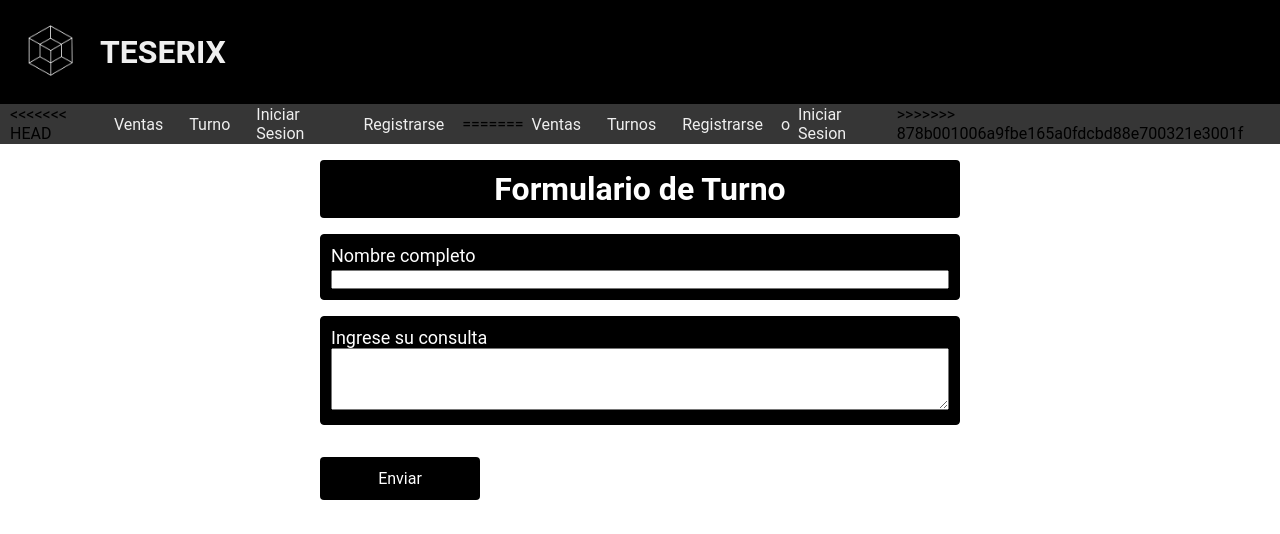
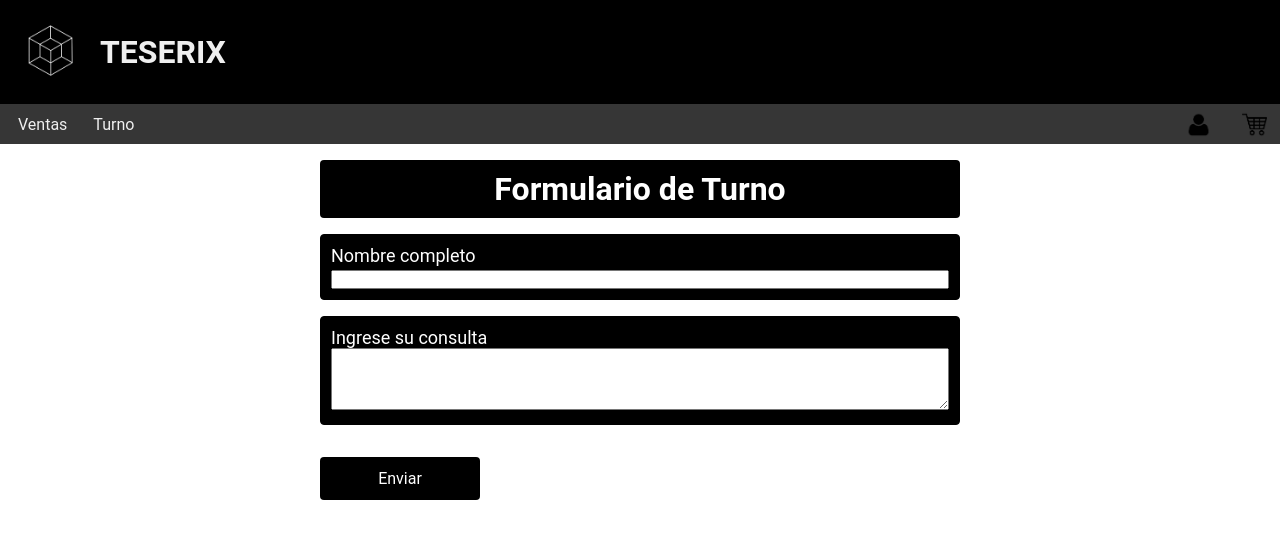
Before and after one commit to martina04luaces/proyecto-final-teserix, a PHP site: page /proyfinallopez/turno.php in a window 1280 px wide. Shown: the top 534 px of the page. Run offline with PHP 8.4, Linux system fonts and the light colour scheme.

Commit message:
comiteo reparacion de errores de diseño

```diff
--- a/assets/styles/styleturno.css
+++ b/assets/styles/styleturno.css
@@ -120,6 +120,13 @@ input{
 #reference{
     opacity: 0;
 }
+.ima2{
+    display: flex;
+    justify-content: center;
+    height: 25px;
+    width: 25px;
+    margin-right: 13px;
+}
 @media (max-width:700px){
     .boton{
         width: 100%;
--- a/turno.php
+++ b/turno.php
@@ -20,37 +20,20 @@
 
         <nav>
             <ul class="menu">
-<<<<<<< HEAD
                 <div class="links-to">
                     <li><a href='index.php'>Ventas</a></li>
                     <li><a href='turno.php'>Turno</a></li>
                 </div>
                 <div class="session-info">
                     <li class="usuario"><?php
-                    session_start();
                     if(isset($_SESSION['username'])) {
-                        echo '<p>Bienvenido, '. $_SESSION['username']. '.</p> ';
-                        echo '<a href="closesession.php">Cerrar sesión</a>';
+                        echo '<a href="usuario.php"><img class="ima2" src="assets/images/user.png" style="margin-right: 5px; text-align: center;">'.$_SESSION['username'].'</a>';
                     }
                     else{
-                        session_destroy();
-                        echo '<a href="login.php">Iniciar Sesion</a> <a href="registro.php">Registrarse</a>';
-                    }?></li>
+                        echo '<a href="login.php"><img class="ima2" src="assets/images/user.png"></a>';
+                    } ?></li>
+                    <li><a href="carrito.php"><img class="ima2" src="assets/images/carrito.png"></a></li>
                 </div>
-=======
-                <li><a href='index.php'>Ventas</a></li>
-                <li><a href='turno.php'>Turnos</a></li>
-                <li class="usuario"><?php
-                session_start();
-                if(isset($_SESSION['username'])) {
-                    echo '<p>Bienvenido, '. $_SESSION['username']. '.</p> ';
-                    echo '<a href="closesession.php">Cerrar sesión</a>';
-                }
-                else{
-                    session_destroy();
-                    echo '<a href="registro.php">Registrarse</a> o <a href="login.php">Iniciar Sesion</a>';
-                }?></li>
->>>>>>> 878b001006a9fbe165a0fdcbd88e700321e3001f
             </ul>
         </nav>
         <form action="#" method="post" enctype="mulitpart/form-data" id="form">
```
